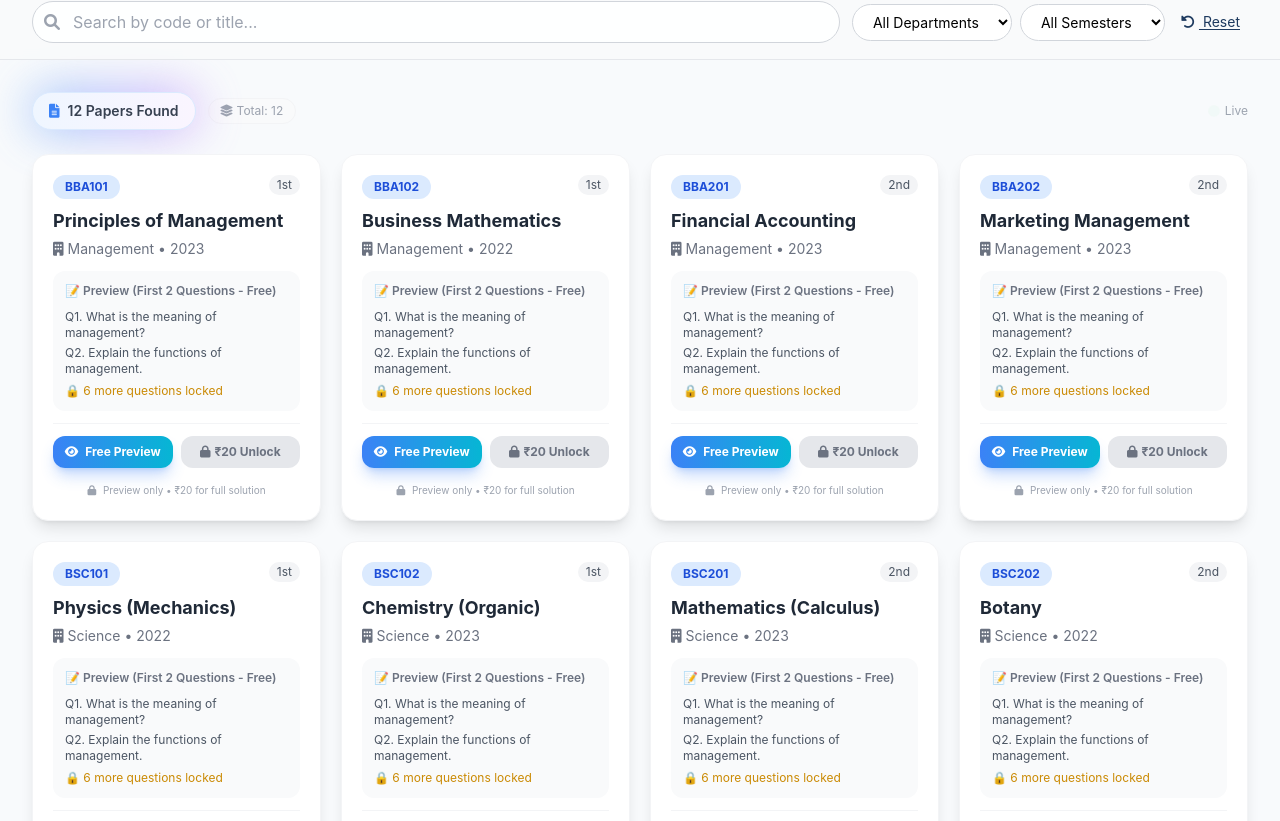
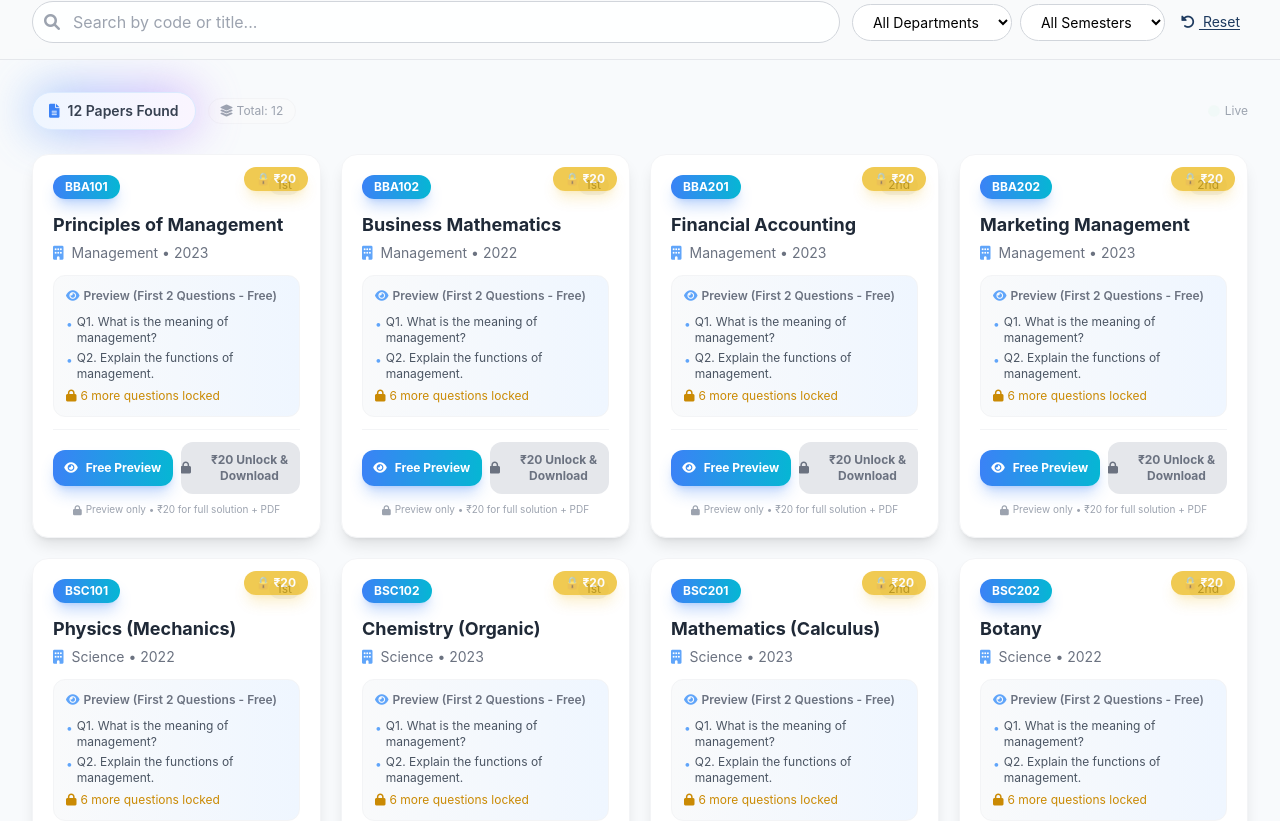
Before and after one commit to lalitlucky743-ctrl/SSJU-Question-Paper, a React (Create React App) app: page / in a window 1280 px wide. Shown: the part 3239-4060 px from the top of the page. Built offline with nearby package versions, Linux system fonts and the light colour scheme.

Commit message:
fix backend routes

```diff
--- a/src/components/PaperCard.jsx
+++ b/src/components/PaperCard.jsx
@@ -1,10 +1,19 @@
-import React, { useState } from 'react';
+import React, { useState, useEffect } from 'react';
 import PaymentModal from './PaymentModal';
 
 const PaperCard = ({ paper }) => {
   const [showPayment, setShowPayment] = useState(false);
   const [isPaid, setIsPaid] = useState(false);
   const [showFullSolution, setShowFullSolution] = useState(false);
+  const [isDownloading, setIsDownloading] = useState(false);
+
+  // Check if already paid
+  useEffect(() => {
+    const paid = localStorage.getItem(`paper_${paper.id}_paid`);
+    if (paid === 'true') {
+      setIsPaid(true);
+    }
+  }, [paper.id]);
 
   // Preview questions (pehle 2 free)
   const previewQuestions = [
@@ -28,10 +37,10 @@ const PaperCard = ({ paper }) => {
     setIsPaid(true);
     setShowFullSolution(true);
     localStorage.setItem(`paper_${paperId}_paid`, 'true');
+    setShowPayment(false);
   };
 
   const handleViewClick = () => {
-    // Check if already paid
     const paid = localStorage.getItem(`paper_${paper.id}_paid`);
     if (paid === 'true' || isPaid) {
       setIsPaid(true);
@@ -42,21 +51,40 @@ const PaperCard = ({ paper }) => {
   };
 
   const handleDownload = () => {
-    if (isPaid || localStorage.getItem(`paper_${paper.id}_paid`) === 'true') {
-      alert(`📥 Downloading: ${paper.code} - ${paper.title}\n\nFull solution PDF is ready!`);
+    const paid = localStorage.getItem(`paper_${paper.id}_paid`);
+    if (paid === 'true' || isPaid) {
+      setIsDownloading(true);
+      // Simulate PDF download
+      setTimeout(() => {
+        alert(`📥 Downloading: ${paper.code} - ${paper.title}\n\nFull solution PDF is ready!`);
+        setIsDownloading(false);
+      }, 1500);
     } else {
       setShowPayment(true);
     }
   };
 
+  const isPaperPaid = isPaid || localStorage.getItem(`paper_${paper.id}_paid`) === 'true';
+
   return (
     <>
-      <div className="bg-white rounded-2xl shadow-lg hover:shadow-2xl transition-all duration-500
-        overflow-hidden border border-gray-100 hover:-translate-y-2 group">
+      <div className="group bg-white rounded-2xl shadow-lg hover:shadow-2xl transition-all duration-500
+        overflow-hidden border border-gray-100 hover:-translate-y-3 hover:scale-[1.02]
+        relative">
+
+        {/* Status Badge */}
+        <div className={`absolute top-3 right-3 z-10 px-3 py-1 rounded-full text-xs font-bold
+          ${isPaperPaid ? 'bg-green-500 text-white' : 'bg-yellow-500 text-white'}
+          shadow-lg ${isPaperPaid ? 'shadow-green-500/30' : 'shadow-yellow-500/30'}
+          animate-pulse`}>
+          {isPaperPaid ? '✅ Owned' : '🔒 ₹20'}
+        </div>
+
         <div className="p-5">
           {/* Code & Semester */}
-          <div className="flex items-start justify-between mb-2">
-            <span className="px-3 py-1 bg-blue-100 text-blue-700 rounded-full text-xs font-bold">
+          <div className="flex items-start justify-between mb-3">
+            <span className="px-3 py-1 bg-gradient-to-r from-blue-500 to-cyan-500
+              text-white rounded-full text-xs font-bold shadow-lg shadow-blue-500/30">
               {paper.code}
             </span>
             <span className="px-2 py-0.5 bg-gray-100 text-gray-600 rounded-full text-xs">
@@ -71,36 +99,43 @@ const PaperCard = ({ paper }) => {
           </h4>
 
           {/* Department & Year */}
-          <p className="text-sm text-gray-500 mb-3">
-            <i className="fas fa-building mr-1"></i>
+          <p className="text-sm text-gray-500 mb-3 flex items-center gap-2">
+            <i className="fas fa-building text-blue-400"></i>
             {paper.department} • {paper.year}
           </p>
 
           {/* Preview Questions (Free) */}
-          <div className="bg-gray-50 rounded-xl p-3 mb-3">
-            <p className="text-xs font-semibold text-gray-500 mb-2">
-              📝 Preview (First 2 Questions - Free)
+          <div className="bg-gradient-to-r from-gray-50 to-blue-50 rounded-xl p-3 mb-3
+            border border-gray-100">
+            <p className="text-xs font-semibold text-gray-500 mb-2 flex items-center gap-1">
+              <i className="fas fa-eye text-blue-400"></i>
+              Preview (First 2 Questions - Free)
             </p>
             {previewQuestions.map((q, idx) => (
-              <p key={idx} className="text-xs text-gray-600 py-0.5">
+              <p key={idx} className="text-xs text-gray-600 py-0.5 flex items-start gap-1">
+                <span className="text-blue-400 mt-0.5">•</span>
                 {q}
               </p>
             ))}
-            {!isPaid && !localStorage.getItem(`paper_${paper.id}_paid`) && (
-              <p className="text-xs text-yellow-600 mt-1">
-                🔒 {fullQuestions.length - previewQuestions.length} more questions locked
+            {!isPaperPaid && (
+              <p className="text-xs text-yellow-600 mt-1 flex items-center gap-1">
+                <i className="fas fa-lock"></i>
+                {fullQuestions.length - previewQuestions.length} more questions locked
               </p>
             )}
           </div>
 
           {/* Full Solution (Paid) */}
-          {(isPaid || localStorage.getItem(`paper_${paper.id}_paid`) === 'true') && showFullSolution && (
-            <div className="bg-green-50 border border-green-200 rounded-xl p-3 mb-3 animate-fade-in">
-              <p className="text-xs font-semibold text-green-700 mb-2">
-                ✅ Full Solution Unlocked!
+          {isPaperPaid && showFullSolution && (
+            <div className="bg-gradient-to-r from-green-50 to-emerald-50
+              border border-green-200 rounded-xl p-3 mb-3 animate-fade-in">
+              <p className="text-xs font-semibold text-green-700 mb-2 flex items-center gap-1">
+                <i className="fas fa-check-circle"></i>
+                Full Solution Unlocked!
               </p>
               {fullQuestions.map((q, idx) => (
-                <p key={idx} className="text-xs text-gray-700 py-0.5">
+                <p key={idx} className="text-xs text-gray-700 py-0.5 flex items-start gap-1">
+                  <span className="text-green-400 mt-0.5">•</span>
                   {q}
                 </p>
               ))}
@@ -108,23 +143,24 @@ const PaperCard = ({ paper }) => {
           )}
 
           {/* Buttons */}
-          <div className="flex items-center gap-2 pt-3 border-t border-gray-100">
+          <div className="flex flex-col sm:flex-row items-center gap-2 pt-3 border-t border-gray-100">
             {/* View Button */}
             <button
               onClick={handleViewClick}
-              className={`flex-1 py-2 rounded-xl text-xs font-bold transition-all duration-300
-                ${(isPaid || localStorage.getItem(`paper_${paper.id}_paid`) === 'true')
-                  ? 'bg-gradient-to-r from-green-500 to-emerald-500 text-white hover:scale-105'
-                  : 'bg-gradient-to-r from-blue-500 to-cyan-500 text-white hover:scale-105'}
-                shadow-lg shadow-blue-500/30`}
+              className={`w-full sm:flex-1 py-2.5 rounded-xl text-xs font-bold transition-all duration-300
+                ${isPaperPaid
+                  ? 'bg-gradient-to-r from-green-500 to-emerald-500 text-white hover:scale-105 shadow-lg shadow-green-500/30'
+                  : 'bg-gradient-to-r from-blue-500 to-cyan-500 text-white hover:scale-105 shadow-lg shadow-blue-500/30'
+                }
+                flex items-center justify-center gap-2`}
             >
-              {(isPaid || localStorage.getItem(`paper_${paper.id}_paid`) === 'true') ? (
+              {isPaperPaid ? (
                 <>
-                  <i className="fas fa-eye mr-1"></i> View Full
+                  <i className="fas fa-eye"></i> View Full
                 </>
               ) : (
                 <>
-                  <i className="fas fa-eye mr-1"></i> Free Preview
+                  <i className="fas fa-eye"></i> Free Preview
                 </>
               )}
             </button>
@@ -132,33 +168,43 @@ const PaperCard = ({ paper }) => {
             {/* Download Button - Paid */}
             <button
               onClick={handleDownload}
-              className={`flex-1 py-2 rounded-xl text-xs font-bold transition-all duration-300
-                ${(isPaid || localStorage.getItem(`paper_${paper.id}_paid`) === 'true')
+              disabled={isDownloading}
+              className={`w-full sm:flex-1 py-2.5 rounded-xl text-xs font-bold transition-all duration-300
+                ${isPaperPaid
                   ? 'bg-gradient-to-r from-yellow-400 to-orange-500 text-white hover:scale-105 shadow-lg shadow-yellow-500/30'
-                  : 'bg-gray-200 text-gray-500 hover:bg-gray-300'}
-                flex items-center justify-center gap-1`}
+                  : 'bg-gray-200 text-gray-500 hover:bg-gray-300'
+                }
+                flex items-center justify-center gap-2 relative overflow-hidden group`}
             >
-              {(isPaid || localStorage.getItem(`paper_${paper.id}_paid`) === 'true') ? (
+              {isDownloading ? (
                 <>
-                  <i className="fas fa-download"></i> Download PDF
+                  <i className="fas fa-spinner animate-spin"></i>
+                  Downloading...
+                </>
+              ) : isPaperPaid ? (
+                <>
+                  <i className="fas fa-download group-hover:animate-bounce"></i>
+                  Download PDF
                 </>
               ) : (
                 <>
-                  <i className="fas fa-lock"></i> ₹20 Unlock
+                  <i className="fas fa-lock"></i> ₹20 Unlock & Download
                 </>
               )}
             </button>
           </div>
 
-          {/* Status Badge */}
+          {/* Status Message */}
           <div className="mt-2 text-center">
-            {(isPaid || localStorage.getItem(`paper_${paper.id}_paid`) === 'true') ? (
-              <span className="text-[10px] text-green-600">
-                <i className="fas fa-check-circle mr-1"></i> Full solution purchased
+            {isPaperPaid ? (
+              <span className="text-[10px] text-green-600 flex items-center justify-center gap-1">
+                <i className="fas fa-check-circle"></i>
+                Full solution purchased • Download anytime
               </span>
             ) : (
-              <span className="text-[10px] text-gray-400">
-                <i className="fas fa-lock mr-1"></i> Preview only • ₹20 for full solution
+              <span className="text-[10px] text-gray-400 flex items-center justify-center gap-1">
+                <i className="fas fa-lock"></i>
+                Preview only • ₹20 for full solution + PDF
               </span>
             )}
           </div>
@@ -173,6 +219,16 @@ const PaperCard = ({ paper }) => {
           onPaymentSuccess={handlePaymentSuccess}
         />
       )}
+
+      <style>{`
+        @keyframes fade-in {
+          from { opacity: 0; transform: translateY(-10px); }
+          to { opacity: 1; transform: translateY(0); }
+        }
+        .animate-fade-in {
+          animation: fade-in 0.4s ease forwards;
+        }
+      `}</style>
     </>
   );
 };
```
Also changed, not shown: server.js (+17 -15 lines), src/components/PaymentModal.jsx (+27 -16 lines).
